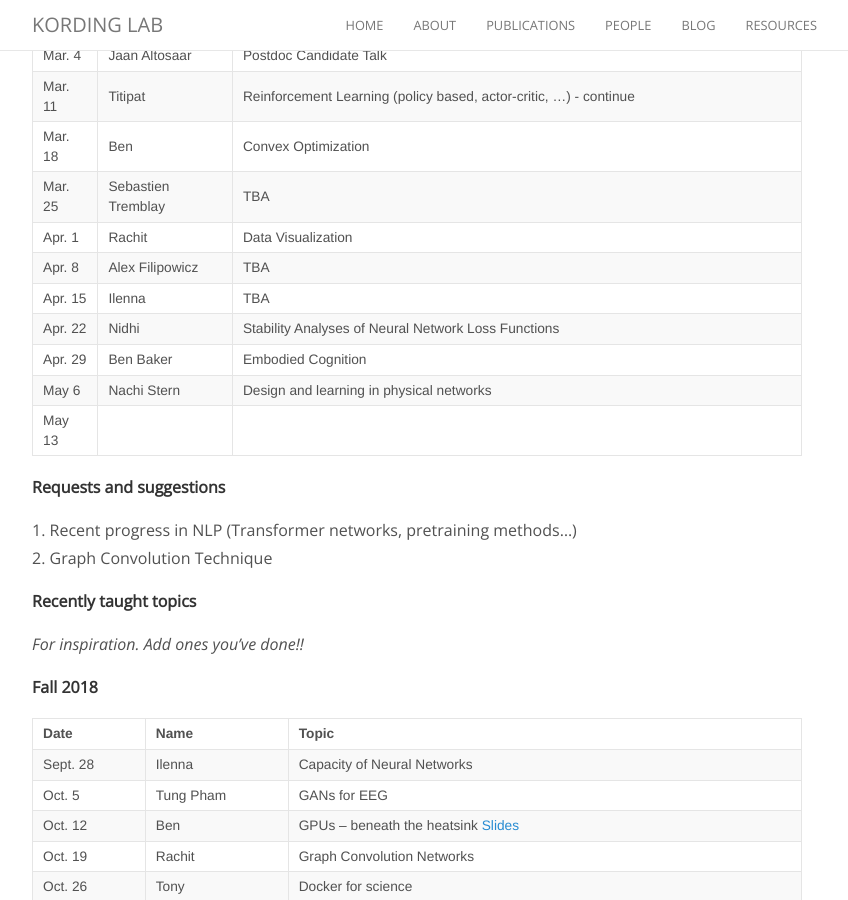
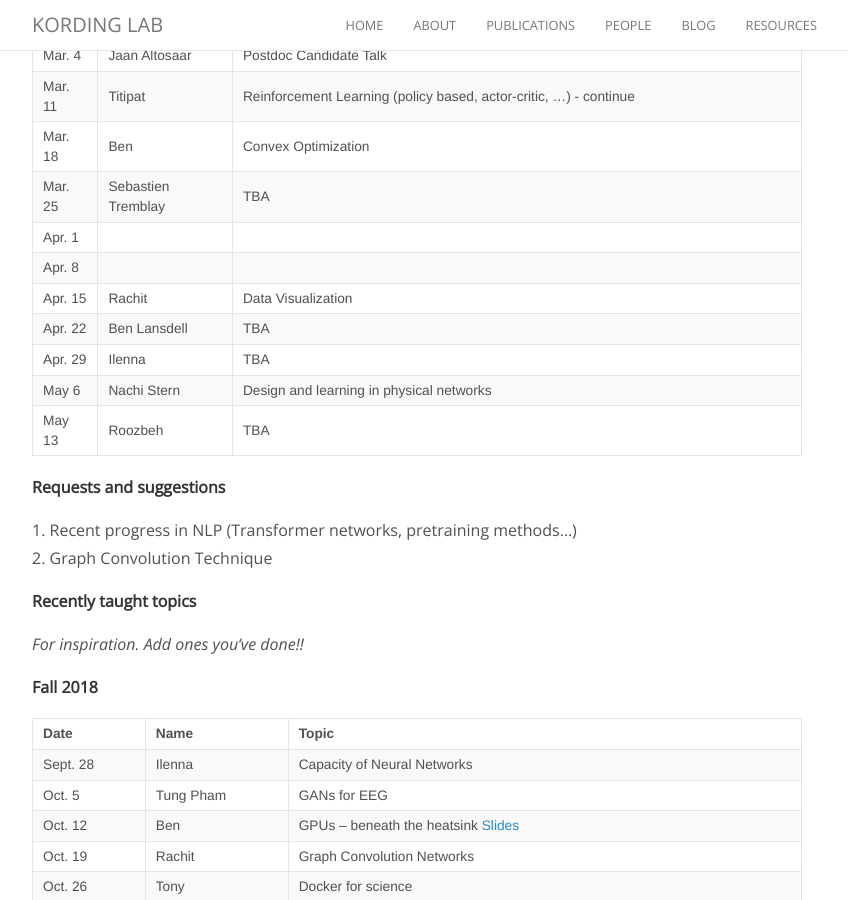
Before and after one commit to KordingLab/KordingLab.github.io, a Jekyll site: the page built from _posts/2018-08-29-upcoming-lab-teaching.md, in a window 1280 px wide and 900 px high, scrolled down 813 px. Shown: the whole window, without its empty margins (223-1071 px from the left). Built offline with Jekyll 4.4.1, drawn with Linux system fonts in a browser that asks for light colours; nearby versions of some CDN libraries; comment, search, counter and statistics services are not loaded.

Commit message:
Updated from Doodle

```diff
--- a/_posts/2018-08-29-upcoming-lab-teaching.md
+++ b/_posts/2018-08-29-upcoming-lab-teaching.md
@@ -29,13 +29,13 @@ Get on the listserve for announcements: https://groups.google.com/forum/#!forum/
 | Mar. 11 | Titipat | Reinforcement Learning (policy based, actor-critic, ...) - continue |
 | Mar. 18 | Ben | Convex Optimization |
 | Mar. 25 | Sebastien Tremblay | TBA |
-| Apr. 1 |Rachit | Data Visualization|
-| Apr. 8 | Alex Filipowicz | TBA |
-| Apr. 15 | Ilenna | TBA |
-| Apr. 22 | Nidhi | Stability Analyses of Neural Network Loss Functions |
-| Apr. 29 | Ben Baker | Embodied Cognition |
+| Apr. 1 |  |  |
+| Apr. 8 |  |  |
+| Apr. 15 | Rachit | Data Visualization |
+| Apr. 22 | Ben Lansdell | TBA |
+| Apr. 29 | Ilenna | TBA |
 | May 6 | Nachi Stern | Design and learning in physical networks |
-| May 13 | | |
+| May 13 | Roozbeh | TBA |
 
 
 
```
